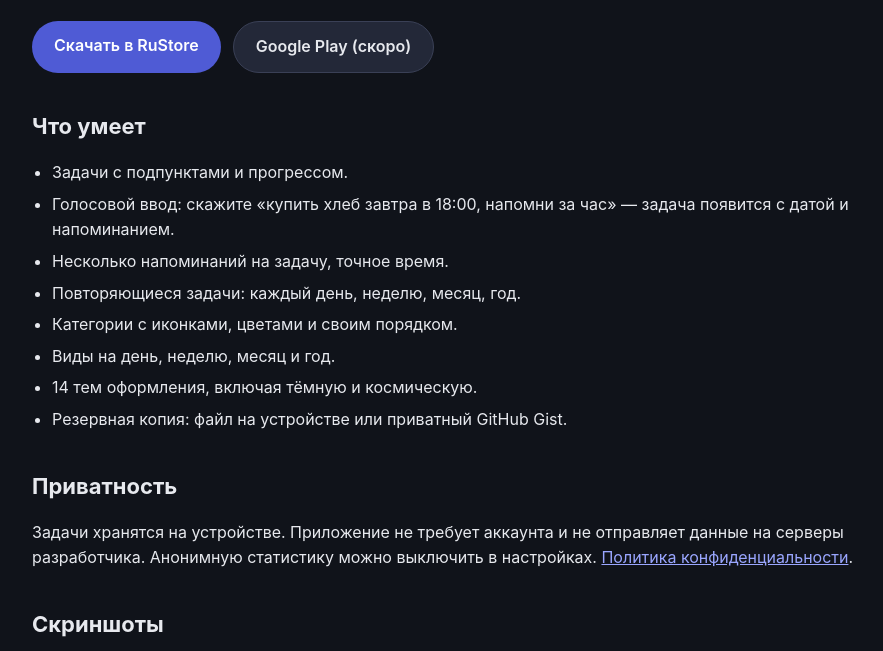
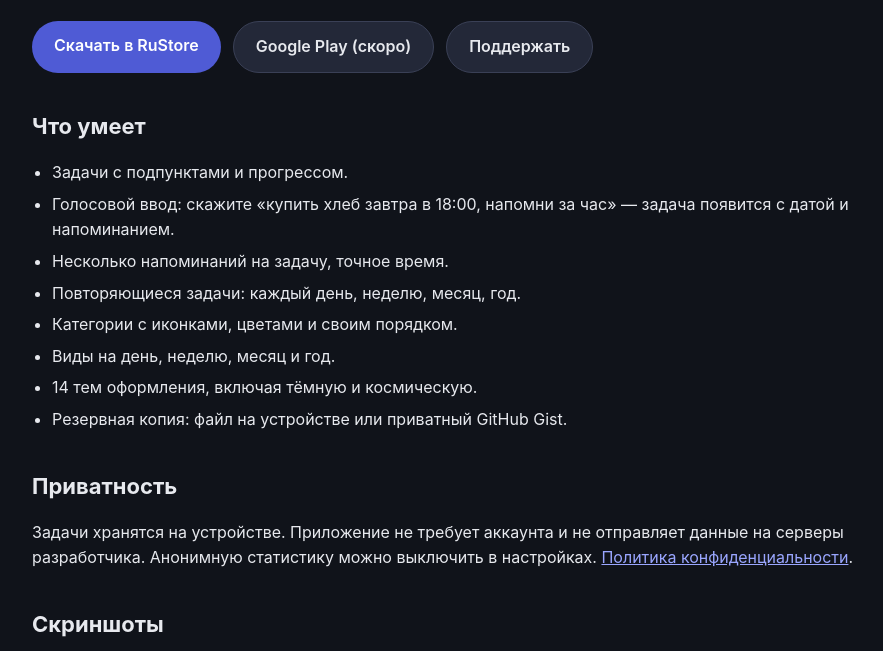
Before and after one commit to AntonMoskvin/delovnik-site, a plain HTML site: page index.html in a window 1280 px wide. Shown: the part 137-788 px from the top of the page, without its empty margins (188-1071 px from the left). Drawn offline with Linux system fonts and the light colour scheme.

Commit message:
site: Boosty link, refreshed screenshots

```diff
--- a/index.html
+++ b/index.html
@@ -51,6 +51,7 @@
     <a class="btn" href="https://www.rustore.ru/catalog/app/io.github.antonmoskvin.taskmanager">Скачать в RuStore</a>
     <!-- Google Play: ссылка появится после закрытого теста. -->
     <span class="btn secondary">Google Play (скоро)</span>
+    <a class="btn secondary" href="https://boosty.to/delovnik/donate">Поддержать</a>
   </div>
 
   <h2>Что умеет</h2>
```
Also changed, not shown: shots/day.jpg, shots/settings.jpg, shots/task.jpg.
